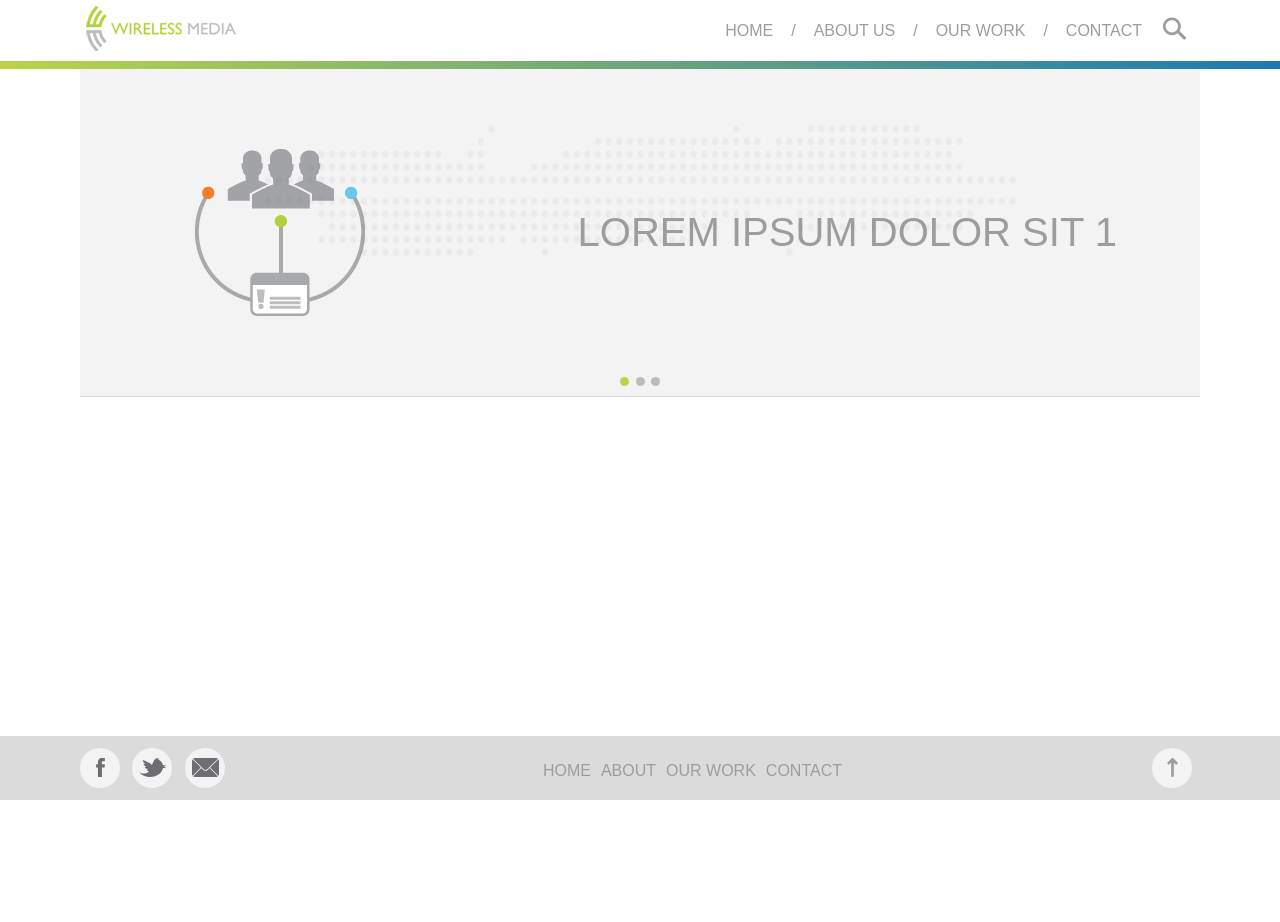
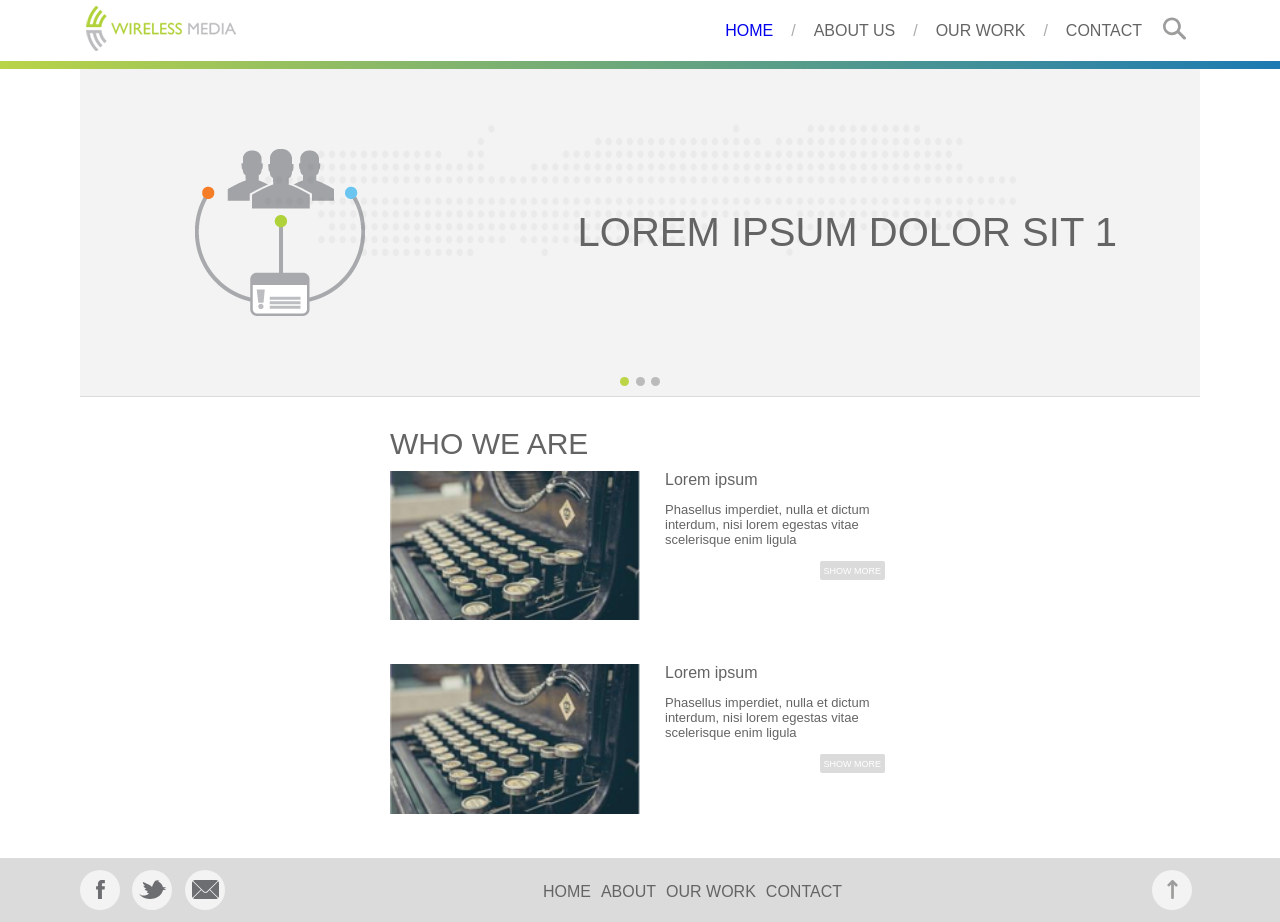
Before and after one commit to djuricmaja/Wireless-Media-Web, a plain HTML site: page public/index.html in a window 1280 px wide. Before the commit the page ends 800 px from the top, so only its background shows below. Drawn offline with Linux system fonts and the light colour scheme.

Commit message:
header fix. article done.

```diff
--- a/public/index.html
+++ b/public/index.html
@@ -21,13 +21,13 @@
                 </div>
                 <div class="nav-items">
                     <div class="display-none display-xs-flex display-md-none mic-15">
-                        <a><img src="img/svg/home.svg"></a>
+                        <a href="http://www.google.com"><img src="img/svg/home.svg"></a>
                         <a><img src="img/svg/about.svg"></a>
                         <a><img src="img/svg/our-work.svg"></a>
                         <a><img src="img/svg/contact.svg"></a>
                     </div>
                     <div class="display-none display-md-flex uc mic-5">
-                        <a>Home</a>
+                        <a href="http://www.google.com">Home</a>
                         <span>/</span>
                         <a>About us</a>
                         <span>/</span>
@@ -46,7 +46,7 @@
             <div class="nav-dropdown display-none">
                 <div class="nav-dropdown-items uc">
                     <ul>
-                        <li><a>Home</a></li>
+                        <li><a href="http://www.google.com">Home</a></li>
                         <li><a>About</a></li>
                         <li><a>Our work</a></li>
                         <li><a>Contact</a></li>
@@ -112,11 +112,56 @@
                 <a data-item="2"></a>
             </div>
             <a class="carousel-previous">
-                <img src="img/arrow-left.png"/>
+                <img src="img/arrow-left.png" />
             </a>
             <a class="carousel-next">
-                <img src="img/arrow-right.png"/>
+                <img src="img/arrow-right.png" />
             </a>
+        </div>
+    </section>
+    <section>
+        <div class="container main">
+            <h2 class="uc">Who we are</h2>
+            <article class="row">
+                <div class="column column-xs-6">
+                    <a>
+                        <img src="img/layer1.png" />
+                    </a>
+                </div>
+                <div class="column column-xs-6">
+                    <div class="article-desc">
+                        <h4>Lorem ipsum</h4>
+                        <p class="article-text display-none display-xs-flex">
+                            Phasellus imperdiet, nulla et dictum interdum,
+                            nisi lorem egestas vitae scelerisque enim
+                            ligula
+                        </p>
+                        <div class="show-more-container">
+                            <a class="show-more">Show more</a>
+                        </div>
+                    </div>
+                </div>
+            </article>
+            <article class="row">
+                <div class="column column-xs-6">
+                    <a>
+                        <img src="img/layer1.png" />
+                    </a>
+                </div>
+                <div class="column column-xs-6">
+                    <div class="article-desc">
+                        <h4>Lorem ipsum</h4>
+                        <p class="article-text display-none display-xs-flex">
+                            Phasellus imperdiet, nulla et dictum interdum,
+                            nisi lorem egestas vitae scelerisque enim
+                            ligula
+                        </p>
+                        <div class="show-more-container">
+                            <a class="show-more">Show more</a>
+                        </div>
+                    </div>
+                </div>
+            </article>
         </div>
     </section>
     <footer>
--- a/public/js/main.js
+++ b/public/js/main.js
@@ -1,7 +1,6 @@
 window.addEventListener('DOMContentLoaded', (event) => {
     initBurger();
     initNavbar();
-    initMoreOrLess();
     initCarousel('main-carousel');
 });
 
@@ -93,24 +92,3 @@ function toggleFilterGreen(target, button) {
         button.classList.add("filter-green");
     }
 }
-
-function initMoreOrLess() {
-    let articleButtons = document.querySelectorAll(".show-more");
-
-    for (const articleButton of articleButtons) {
-        articleButton.addEventListener("click", showMoreOrLess);
-    }
-}
-
-function showMoreOrLess() {
-    var article = this.closest("article");
-    var text = article.querySelector(".article-text");
-
-    if (text.classList.contains('display-none')) {
-        text.classList.remove('display-none')
-        this.innerHTML = "Show less";
-    } else {
-        text.classList.add('display-none')
-        this.innerHTML = "Show more";
-    }
-}
--- a/sccs/partials/_carousel.scss
+++ b/sccs/partials/_carousel.scss
@@ -9,7 +9,7 @@
             }
             .carousel-item-content {
                 background-color: #f3f3f3;
-                border-bottom: 1px solid $color-primary-dark-grey;
+                border-bottom: 1px solid $color-primary-light-grey;
                 .carousel-item-img {
                     .carousel-item-img-icon {
                         margin: auto;
@@ -36,7 +36,7 @@
             .carousel-item-nav-text {
                 display: block;
                 height: 70px;
-                border-bottom: 1px solid $color-primary-dark-grey;
+                border-bottom: 1px solid $color-primary-light-grey;
                 h3 {
                     height: 70px;
                     padding: 25px 50px;
--- a/sccs/partials/_content.scss
+++ b/sccs/partials/_content.scss
@@ -0,0 +1,54 @@
+.main {
+    width: 200px;
+    h2 {
+        margin-bottom: 10px;
+        font-size: 30px;
+    }
+    img {
+        width: 100%;
+    }
+    .article-text {
+        font-size: 13px;
+    }
+    .show-more-container {
+        text-align: right;
+        .show-more {
+            border-radius: 2px;
+            color: white;
+            background-color: $color-primary-light-grey;
+            text-transform: uppercase;
+            font-size: 9px;
+            padding: 5px 4px 4px 4px;
+            &:visited,
+            &:focus,
+            &:hover,
+            &:active {
+                background-color: $color-primary-hover;
+                color: white;
+            }
+        }
+    }
+}
+
+@media (min-width: 480px) {
+    .main {
+        width: 400px;
+        .article-desc {
+            padding: 0 5px 0 25px;
+            .article-text {
+                overflow: hidden;
+                text-overflow: ellipsis;
+                display: -webkit-box;
+                -webkit-line-clamp: 3;
+                line-clamp: 3;
+                -webkit-box-orient: vertical;
+            }
+        }
+    }
+}
+
+@media (min-width: 768px) {
+    .main {
+        width: 500px;
+    }
+}
--- a/sccs/partials/_footer.scss
+++ b/sccs/partials/_footer.scss
@@ -1,7 +1,7 @@
 footer {
     margin-top: auto;
     padding: 12px 20px;
-    background-color: $color-primary-dark-grey;
+    background-color: $color-primary-light-grey;
     .footer {
         display: flex;
         justify-content: space-between;
--- a/sccs/partials/_general.scss
+++ b/sccs/partials/_general.scss
@@ -1,10 +1,11 @@
-$color-primary-grey: #9d9d9c;
-$color-primary-dark-grey: #dbdbdb;
+$color-primary-grey: #646464;
+$color-primary-light-grey: #dbdbdb;
 $color-primary-focus: #429099;
 $color-primary-hover: #bbd547;
 $color-primary-active: #81b36e;
 $color-primary-visited: #1375b8;
-$filter-primary-green: brightness(0) saturate(100%) invert(97%) sepia(68%) saturate(931%) hue-rotate(11deg) brightness(81%) contrast(107%);
+$filter-primary-green: brightness(0) saturate(100%) invert(97%) sepia(68%)
+    saturate(931%) hue-rotate(11deg) brightness(81%) contrast(107%);
 
 body {
     margin: 0;
@@ -16,7 +17,12 @@ body {
     flex-direction: column;
 }
 
-h1,h2,h3,h4,h5,h6 {
+h1,
+h2,
+h3,
+h4,
+h5,
+h6 {
     margin: 0;
     font-weight: normal;
 }
@@ -30,10 +36,22 @@ a:hover {
 }
 
 .filter-green {
-    filter: $filter-primary-green
+    filter: $filter-primary-green;
+}
+
+.row {
+    display: flex;
+    flex-wrap: wrap;
+    margin-bottom: 40px;
+}
+.column {
+    width: 100%;
 }
 
 @media (min-width: 480px) {
+    .column-xs-6 {
+        width: 50%;
+    }
     .display-xs-flex {
         display: flex;
     }
--- a/sccs/partials/_header.scss
+++ b/sccs/partials/_header.scss
@@ -1,3 +1,5 @@
+$color-primary-header: #ababab;
+
 header {
     border-bottom: 8px solid;
     border-image: linear-gradient(45deg, #bad447, #1375b8) 1;
@@ -19,25 +21,32 @@ header {
                         filter: none;
                     }
                     &:visited {
+                        color: $color-primary-visited;
                         filter: brightness(0) saturate(100%) invert(35%) sepia(65%)
                             saturate(1061%) hue-rotate(171deg) brightness(95%)
                             contrast(93%);
                     }
                     &:focus {
+                        color: $color-primary-focus;
                         filter: brightness(0) saturate(100%) invert(54%) sepia(19%)
                             saturate(1080%) hue-rotate(138deg) brightness(90%)
                             contrast(86%);
                     }
                     &:hover {
+                        color: $color-primary-hover;
                         filter: brightness(0) saturate(100%) invert(92%) sepia(91%)
                             saturate(581%) hue-rotate(11deg) brightness(91%)
                             contrast(83%);
                     }
                     &:active {
+                        color: $color-primary-active;
                         filter: brightness(0) saturate(100%) invert(70%) sepia(18%)
                             saturate(755%) hue-rotate(59deg) brightness(89%)
                             contrast(96%);
                     }
+                }
+                span {
+                    color: $color-primary-header;
                 }
             }
         }
@@ -52,26 +61,27 @@ header {
                             display: block;
                             padding: 3px 8px;
                             margin-top: 1px;
-                        }
+                            background-color: white;
                             &:link {
                                 color: $color-primary-grey;
                                 background-color: white;
                             }
                             &:visited {
+                                color: white;
                                 background-color: $color-primary-visited;
-                            color: white;
                             }
                             &:focus {
+                                color: white;
                                 background-color: $color-primary-focus;
-                            color: white;
                             }
                             &:hover {
+                                color: white;
                                 background-color: $color-primary-hover;
-                            color: white;
                             }
                             &:active {
+                                color: white;
                                 background-color: $color-primary-active;
-                            color: white;
+                            }
                         }
                     }
                 }
@@ -90,6 +100,9 @@ header {
             }
         }
     }
+    a {
+        text-decoration: none;
+    }
 }
 
 @media (min-width: 480px) {
```
Also changed, not shown: public/css/main.css, 1 other file. Lines whose indentation alone changed are shown as unchanged.
